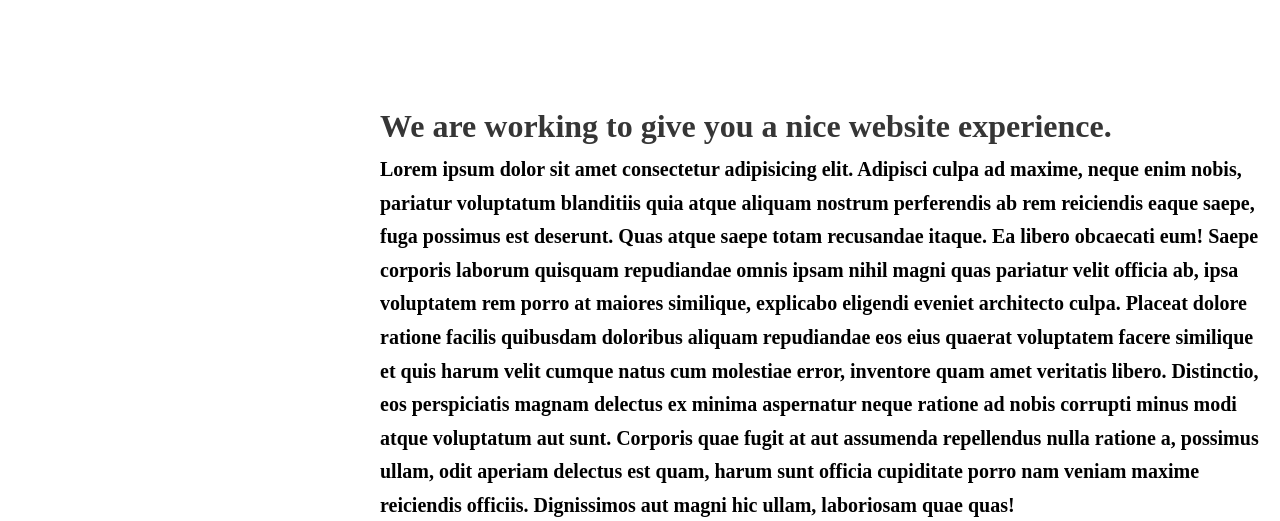
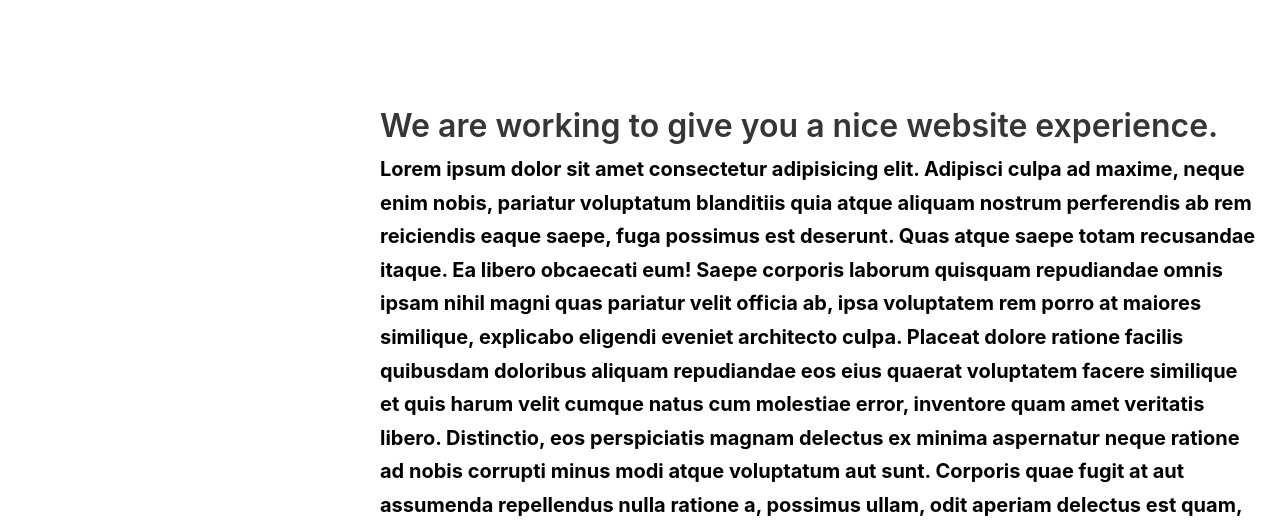
Before and after one commit to furkanner/bright, a plain HTML site: page index.html in a window 1280 px wide. Shown: the part 936-1457 px from the top of the page. Drawn offline with Linux system fonts and the light colour scheme.

Commit message:
update font-family

```diff
--- a/style.css
+++ b/style.css
@@ -3,6 +3,10 @@
     padding: 0;
     box-sizing: border-box;
     text-decoration: none;
+}
+
+*, body, html {
+    font-family: -apple-system, BlinkMacSystemFont, 'Segoe UI', Roboto, Oxygen, Ubuntu, Cantarell, 'Open Sans', 'Helvetica Neue', sans-serif;
 }
 
 .body{
```
